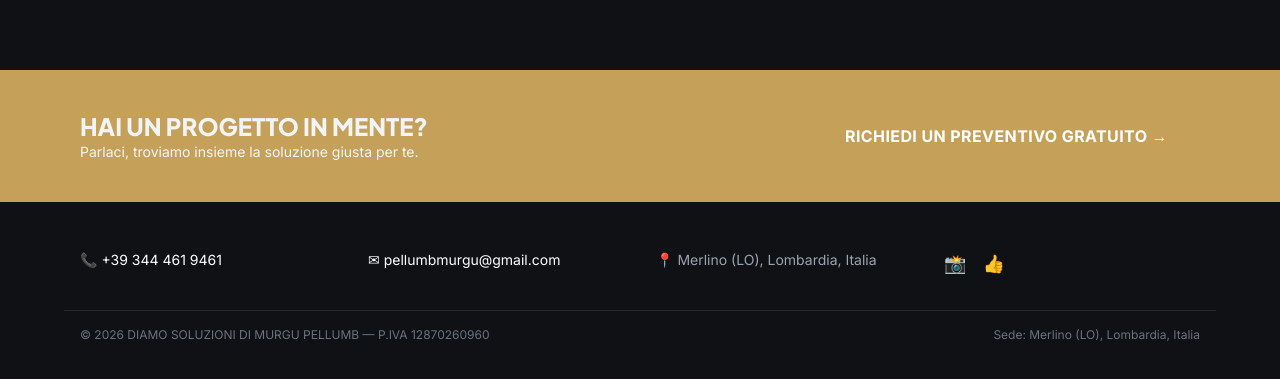
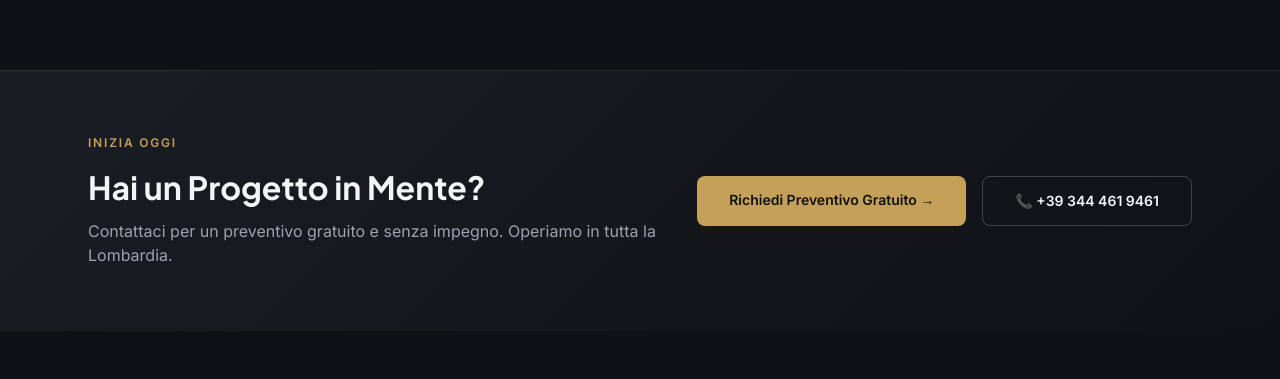
Before and after one commit to 2ym8hpghyr-lab/diamo-soluzioni-sito-web, a Next.js app: page / in a window 1280 px wide. Shown: the part 3054-3433 px from the top of the page. Built offline with nearby package versions, Linux system fonts and the light colour scheme; no server answers.

Commit message:
feat: CTA banner dark con gradiente e 2 pulsanti — preventivo e telefono

```diff
--- a/components/sections/CTABanner.tsx
+++ b/components/sections/CTABanner.tsx
@@ -2,18 +2,56 @@ import Link from 'next/link'
 
 export default function CTABanner() {
   return (
-    <section className="bg-brand-accent py-10">
-      <div className="max-w-6xl mx-auto px-4 flex flex-col md:flex-row items-center justify-between gap-4">
+    <section
+      className="py-16"
+      style={{
+        background: 'linear-gradient(135deg, #1A1D24 0%, #0F1115 100%)',
+        borderTop: '1px solid rgba(255,255,255,0.08)',
+      }}
+    >
+      <div className="max-w-6xl mx-auto px-4 sm:px-6 flex flex-col md:flex-row items-center justify-between gap-8">
         <div>
-          <h2 className="text-2xl font-black text-brand-dark uppercase">Hai un Progetto in Mente?</h2>
-          <p className="text-brand-dark/70 text-sm">Parlaci, troviamo insieme la soluzione giusta per te.</p>
+          <p
+            className="text-xs font-semibold uppercase tracking-[0.15em] mb-3"
+            style={{ color: '#C5A059' }}
+          >
+            Inizia Oggi
+          </p>
+          <h2
+            className="font-bold mb-2"
+            style={{
+              fontFamily: '"Plus Jakarta Sans", sans-serif',
+              fontSize: 'clamp(1.5rem, 2.5vw, 2rem)',
+              color: '#F3F4F6',
+            }}
+          >
+            Hai un Progetto in Mente?
+          </h2>
+          <p style={{ color: '#9CA3AF' }}>
+            Contattaci per un preventivo gratuito e senza impegno. Operiamo in tutta la Lombardia.
+          </p>
         </div>
-        <Link
-          href="/contatti"
-          className="bg-brand-dark text-white font-bold px-8 py-3 rounded-lg hover:opacity-90 transition uppercase tracking-wide whitespace-nowrap"
-        >
-          Richiedi un Preventivo Gratuito →
-        </Link>
+        <div className="flex flex-col sm:flex-row gap-4 flex-shrink-0">
+          <Link
+            href="/contatti"
+            className="font-semibold px-8 py-3.5 rounded-lg transition-colors duration-200 text-center text-sm whitespace-nowrap"
+            style={{ backgroundColor: '#C5A059', color: '#0F1115', borderRadius: '8px' }}
+          >
+            Richiedi Preventivo Gratuito →
+          </Link>
+          <a
+            href="tel:+393444619461"
+            className="font-semibold px-8 py-3.5 rounded-lg transition-colors duration-200 text-center text-sm whitespace-nowrap"
+            style={{
+              backgroundColor: 'transparent',
+              color: '#F3F4F6',
+              border: '1px solid rgba(255,255,255,0.2)',
+              borderRadius: '8px',
+            }}
+          >
+            📞 +39 344 461 9461
+          </a>
+        </div>
       </div>
     </section>
   )
```
